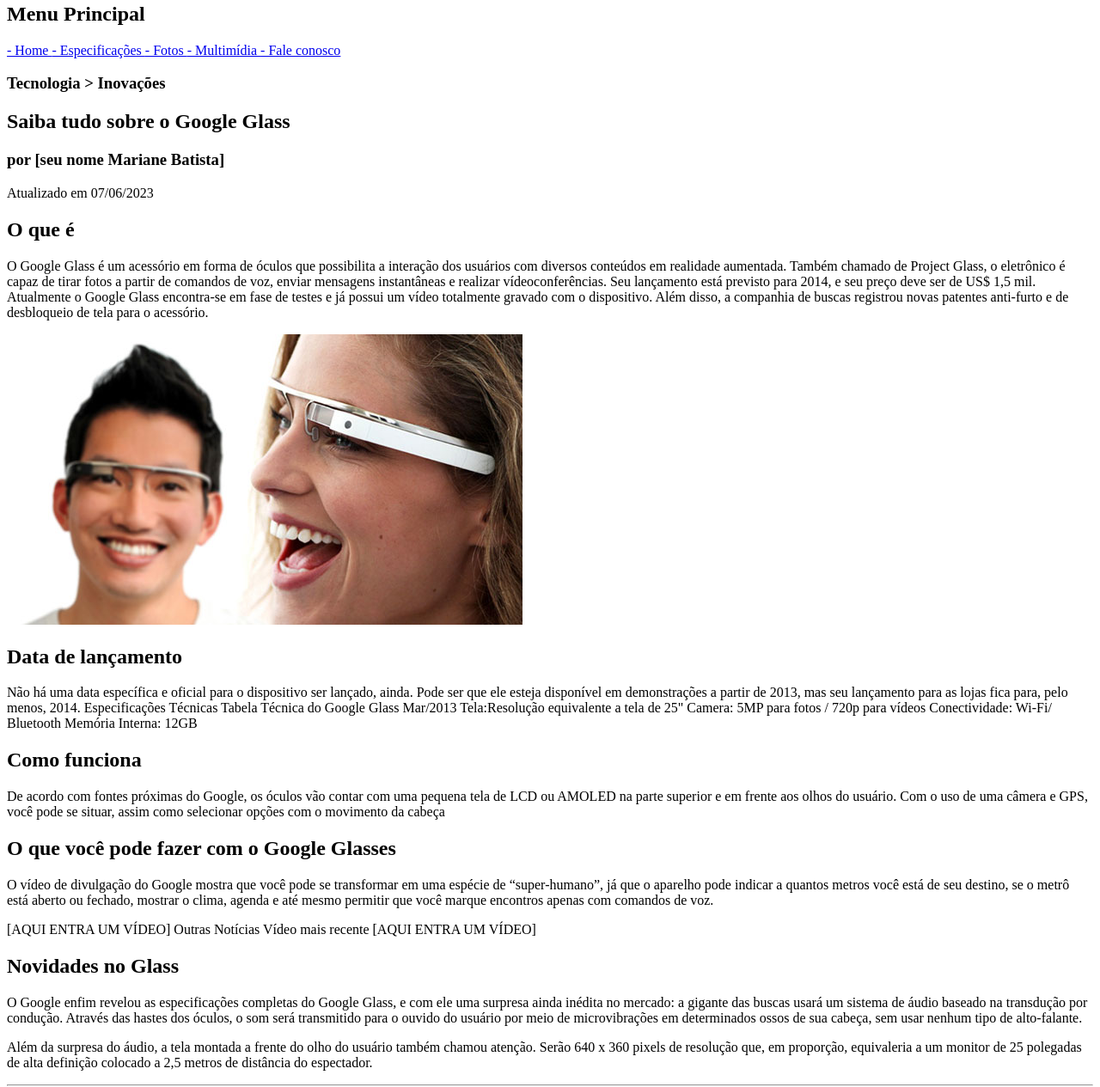
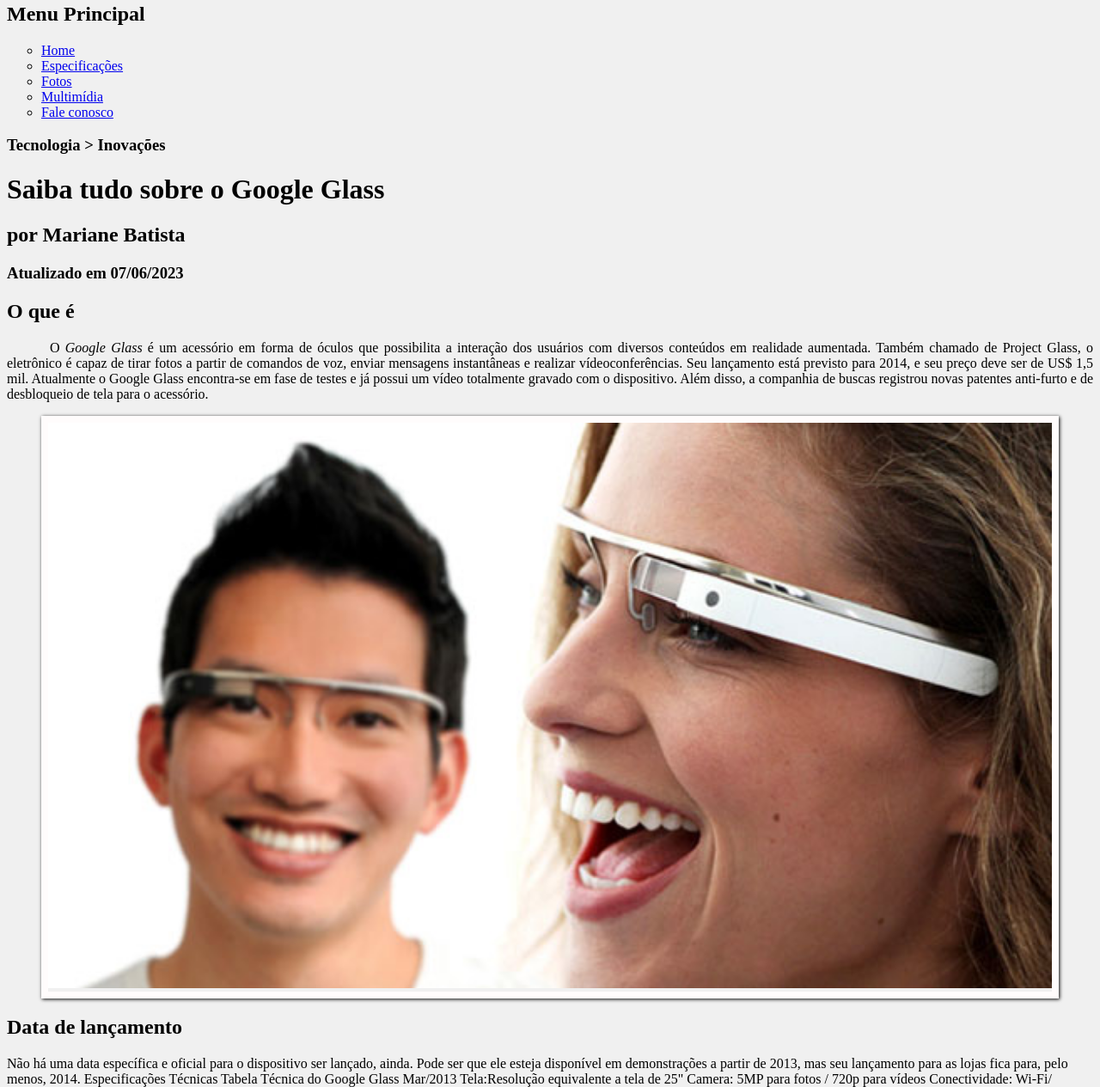
Before and after one commit to Mariaqui0/Projeto-Glass, a plain HTML site: page index.html in a window 1280 px wide. Shown: the part 279-1544 px from the top of the page at 86% size. Drawn offline with Linux system fonts and the light colour scheme.

Commit message:
Add files via upload

```diff
--- a/_css/estilo.css
+++ b/_css/estilo.css
@@ -0,0 +1,39 @@
+body{
+    background-color:rgb(240,240,240);
+    color: rgb(0,0,0,1);
+}
+
+p{
+    text-align: justify;
+    text-indent: 50px;
+}
+
+figure.foto-legenda{
+    border: 8px solid #fffcfc;
+    box-shadow: 1px 1px 4px;
+    position: relative;
+}
+
+figure.foto-legenda img{
+    width: 100%;
+    height: 100%;
+}
+
+figure.foto-legenda figcaption{
+opacity: 0;
+position: absolute;
+top: 0px;
+background-color: rgba(0, 0,0,0.4);
+width:100%;
+height: 100%;
+padding: 10px;
+box-sizing: border-box;
+color: #fffcfc;
+transition: 0.5s;
+font-family: 'Times New Roman'serif;
+font-size: 16px;
+}
+
+figure.foto-legeda figcaption:hover{
+    opacity: 1;
+}
--- a/index.html
+++ b/index.html
@@ -1,9 +1,10 @@
 <!DOCTYPE html>
-<html lang="pt´br">
+<html lang="pt-br">
 <head>
     <meta charset="UTF-8">
     <meta http-equiv="X-UA-Compatible" content="IE=edge">
     <meta name="viewport" content="width=device-width, initial-scale=1.0">
+    <link rel="stylesheet" href="_css/estilo.css">
     <title>Tudo sobre google Glass</title>
 </head>
 <body>
@@ -15,34 +16,34 @@
 <hr>
         </hgroup>
         <img src="_imagens/glass-oculos-preto-peq.png" alt="">
+     <nav>
+<h2>Menu Principal</h2>
+<ul type="circle">
+<li><a href="index.html">Home</a></li>
+<li><a href="specs.html">Especificações</a></li>
+<li><a href="fotos.html">Fotos</a></li>
+<li><a href="multimidia.html">Multimídia</a></li>
+<li><a href="fale-conosco.html">Fale conosco</a></li>
+</ul>
+</nav>
+</header>
+<hgroup>
+<h3>Tecnologia > Inovações</h3>
+<h1>Saiba tudo sobre o Google Glass</h1>
+<h2>por Mariane Batista</h2>
+<h3>Atualizado em 07/06/2023</h3>
+</hgroup>
+<h2>O que é</h2>
+<p>O <em>Google Glass</em>  é um acessório em forma de óculos que possibilita a interação dos usuários com diversos conteúdos em realidade aumentada. Também chamado de Project Glass, o eletrônico é capaz de tirar fotos a partir de comandos de voz, enviar mensagens instantâneas e realizar vídeoconferências. Seu lançamento está previsto para 2014, e seu preço deve ser de US$ 1,5 mil. Atualmente o Google Glass encontra-se em fase de testes e já possui um vídeo totalmente gravado com o dispositivo. Além disso, a companhia de buscas registrou novas patentes anti-furto e de desbloqueio de tela para o acessório.
+</p>
+<figure class="foto-legenda">
+<img src="_imagens/glass-quadro-homem-mulher.jpg" alt="">
+<figcaption>
+    <h3><em> Google Glass</em></h3>
+    <p>Uma nova maneira de ver o mundo</p>
+</figcaption>
+</figure>
 
-<h2>Menu Principal</h2>
-<a href="index.html">
-- Home
-</a>
-<a href="specs.html">
-- Especificações
-</a>
-<a href="fotos.html">
-- Fotos
-</a>
-<a href="multimidia.html">
-- Multimídia
-</a>
-<a href="fale-conosco.html">
-- Fale conosco
-</a>
-</header>
-
-<h3>Tecnologia > Inovações</h3>
-<h2>Saiba tudo sobre o Google Glass</h2>
-<h3>por [seu nome Mariane Batista]</h3>
-Atualizado em 07/06/2023
-
-<h2>O que é</h2>
-<p>O Google Glass é um acessório em forma de óculos que possibilita a interação dos usuários com diversos conteúdos em realidade aumentada. Também chamado de Project Glass, o eletrônico é capaz de tirar fotos a partir de comandos de voz, enviar mensagens instantâneas e realizar vídeoconferências. Seu lançamento está previsto para 2014, e seu preço deve ser de US$ 1,5 mil. Atualmente o Google Glass encontra-se em fase de testes e já possui um vídeo totalmente gravado com o dispositivo. Além disso, a companhia de buscas registrou novas patentes anti-furto e de desbloqueio de tela para o acessório.
-</p>
-<img src="_imagens/glass-quadro-homem-mulher.jpg" alt="">
 <h2>Data de lançamento</h2>
 Não há uma data específica e oficial para o dispositivo ser lançado, ainda. Pode ser que ele esteja disponível em demonstrações a partir de 2013, mas seu lançamento para as lojas fica para, pelo menos, 2014.
 
@@ -53,11 +54,10 @@
 Camera: 5MP para fotos / 720p para vídeos
 Conectividade: Wi-Fi/ Bluetooth
 Memória Interna: 12GB
-
 <h2>Como funciona</h2>
 <p>De acordo com fontes próximas do Google, os óculos vão contar com uma pequena tela de LCD ou AMOLED na parte superior e em frente aos olhos do usuário. Com o uso de uma câmera e GPS, você pode se situar, assim como selecionar opções com o movimento da cabeça</p>
 
-<h2>O que você pode fazer com o Google Glasses</h2>
+<h2>O que você pode fazer com o <em> Google Glasses</em></h2>
 <p>O vídeo de divulgação do Google mostra que você pode se transformar em uma espécie de “super-humano”, já que o aparelho pode indicar a quantos metros você está de seu destino, se o metrô está aberto ou fechado, mostrar o clima, agenda e até mesmo permitir que você marque encontros apenas com comandos de voz.</p>
 
 [AQUI ENTRA UM VÍDEO]
@@ -70,7 +70,7 @@
 <h2>Novidades no Glass</h2>
 <p>O Google enfim revelou as especificações completas do Google Glass, e com ele uma surpresa ainda inédita no mercado: a gigante das buscas usará um sistema de áudio baseado na transdução por condução. Através das hastes dos óculos, o som será transmitido para o ouvido do usuário por meio de microvibrações em determinados ossos de sua cabeça, sem usar nenhum tipo de alto-falante.</p>
 
-<p>Além da surpresa do áudio, a tela montada a frente do olho do usuário também chamou atenção. Serão 640 x 360 pixels de resolução que, em proporção, equivaleria a um monitor de 25 polegadas de alta definição colocado a 2,5 metros de distância do espectador.</p>
+<p>Além da surpresa do áudio, a tela montada a frente do olho do usuário também chamou atenção. Serão   <b>640 x 360</b>  pixels de resolução que, em proporção, equivaleria a um monitor de 25 polegadas de alta definição colocado a 2,5 metros de distância do espectador.</p>
 <hr>
 <p> &copy; Copyright  2023 - by Mariane Batista
 Facebook | Twitter</p>
```
